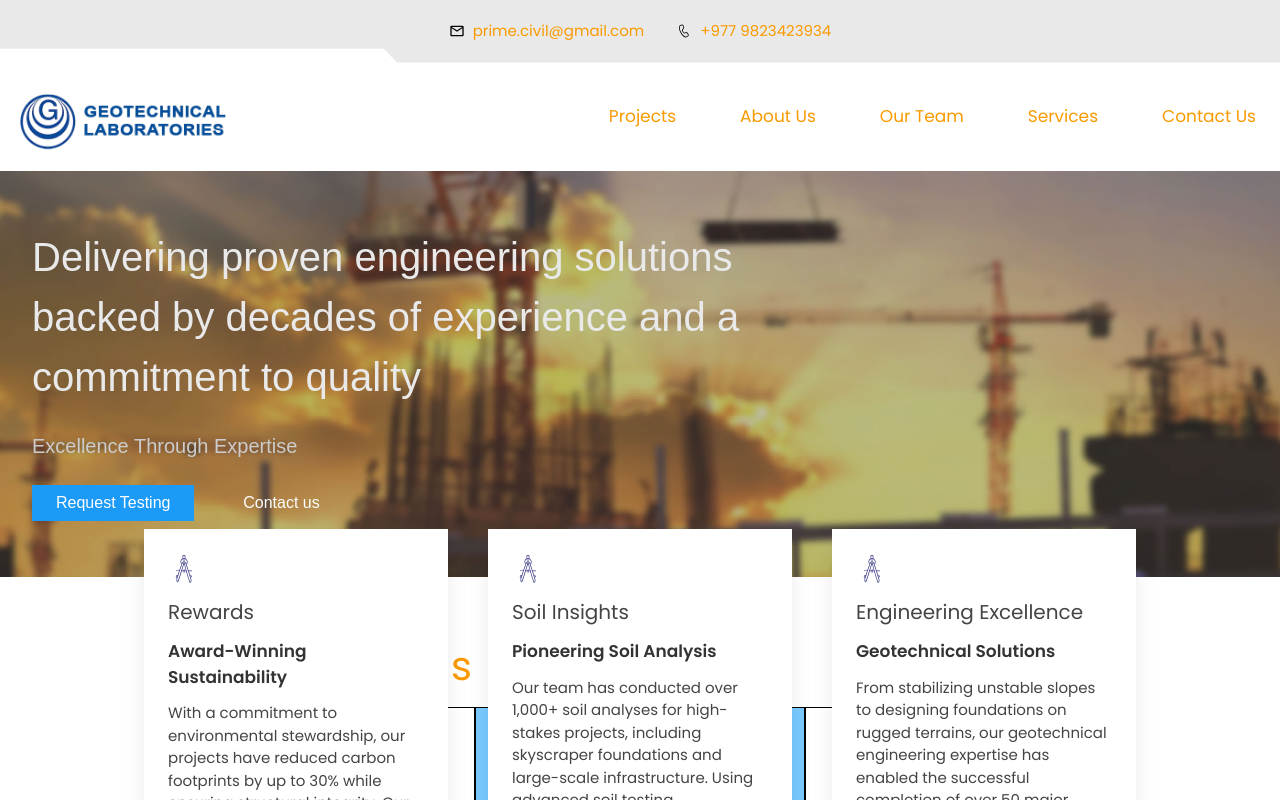
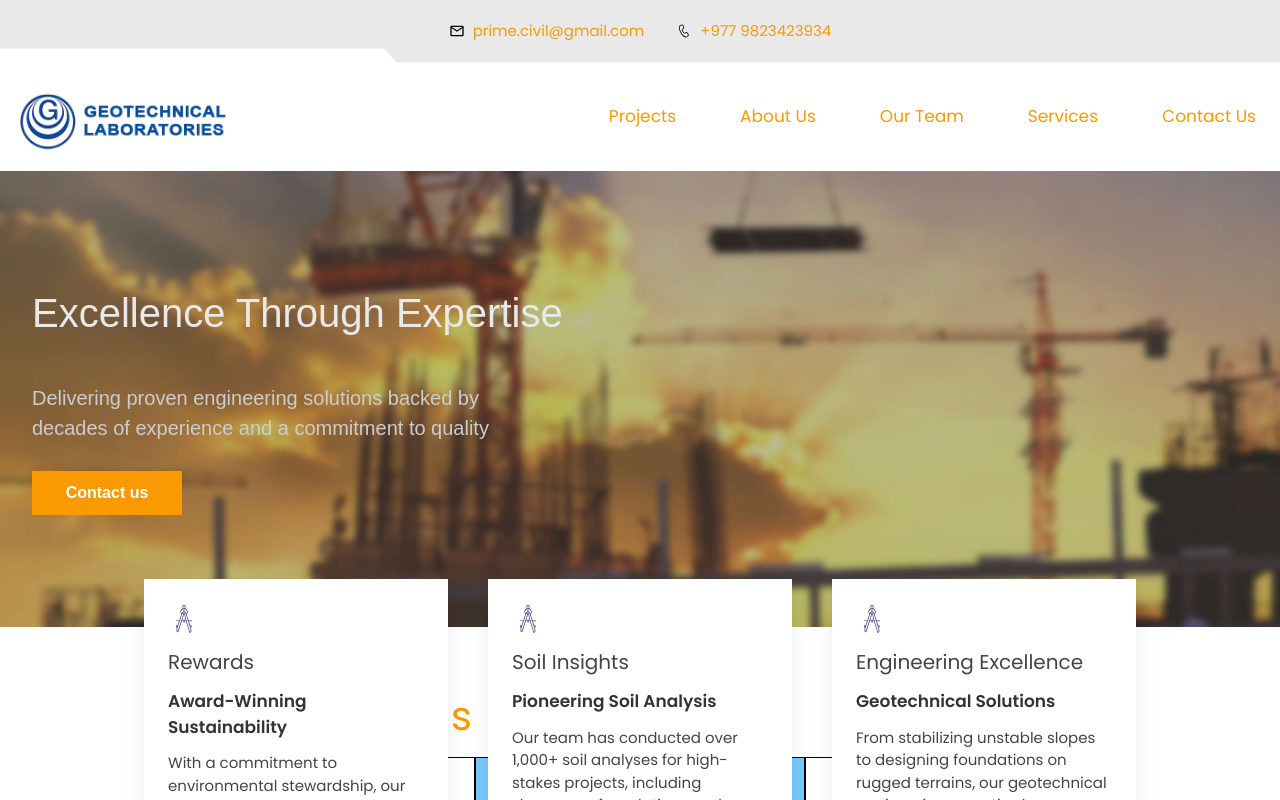
Before and after one commit to siddhartha0/PrimeCivilLab, a React (Vite) app: page / in a window 1280 px wide. Shown: the top 800 px of the page. Built offline with nearby package versions, Linux system fonts and the light colour scheme.

Commit message:
banner done

```diff
--- a/src/components/pages/home/banner.tsx
+++ b/src/components/pages/home/banner.tsx
@@ -25,20 +25,27 @@ export const Banner = () => {
       className="flex bg-cover bg-center font-sans relative"
       style={{ backgroundImage: `url(${images[bannerImage]})` }}
     >
-      <section className="flex flex-col gap-6 w-[800px] px-8 py-14 font-sans">
-        <Text size="heading-lg-mid" secondaryFont usage="primary">
-          Delivering proven engineering solutions backed by decades of
-          experience and a commitment to quality
+      <section className="flex flex-col gap-10 w-[800px] px-8 py-28 font-sans">
+        <Text
+          size="heading-lg-mid"
+          secondaryFont
+          usage="primary"
+          className="capitalize"
+        >
+          Excellence Through Expertise
         </Text>
-        <div className="flex flex-col gap-6 w-[65%]">
+        <div className="flex flex-col gap-7 w-[65%]">
           <Text usage="info-primary" size="body-md-mid" secondaryFont>
-            Excellence Through Expertise
+            Delivering proven engineering solutions backed by decades of
+            experience and a commitment to quality
           </Text>
           <section className="flex gap-3">
-            <Button size="small" secondaryFont>
-              Request Testing
-            </Button>
-            <Button size="small" usage="primary" secondaryFont>
+            <Button
+              size="default"
+              usage="brand"
+              secondaryFont
+              className="font-semibold"
+            >
               Contact us
             </Button>
           </section>
--- a/src/components/units/Button.tsx
+++ b/src/components/units/Button.tsx
@@ -5,7 +5,7 @@ export interface ButtonProps
   extends React.ButtonHTMLAttributes<HTMLButtonElement> {
   children: React.ReactNode;
   size?: "default" | "small";
-  usage?: "brand" | "click" | "primary" | "default";
+  usage?: "brand" | "click" | "primary" | "default" | "";
   className?: string;
   secondaryFont?: boolean;
 }
@@ -40,7 +40,7 @@ export const Button = React.memo(
             //--------- Background Color------------//
             "bg-fadish-blue text-white ": usage === "default",
             "bg-yellow text-white ": usage === "primary",
-            "bg-milky-green text-white ": usage === "brand",
+            "bg-brand text-white ": usage === "brand",
             "bg-white text-fade-blue ": usage === "click",
             //--------- End of Background Color------------//
           }
```
